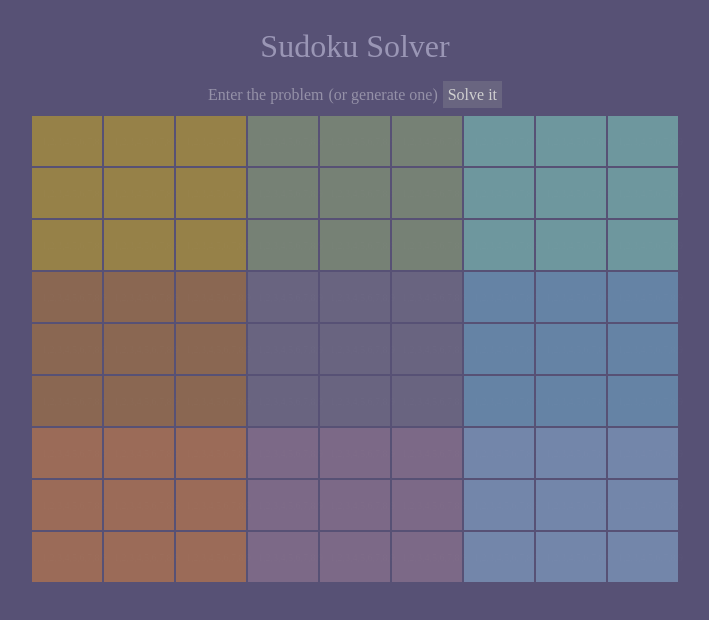
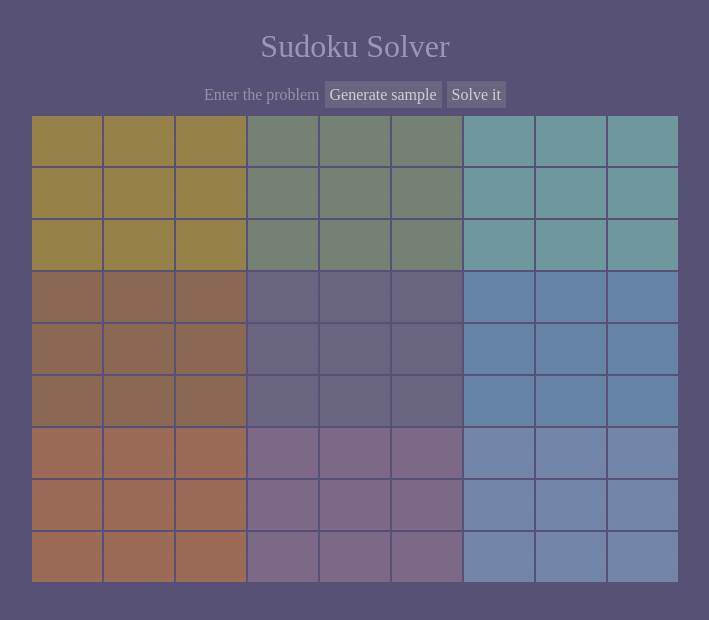
Before and after one commit to kunal-mandalia/SudokuSolver, a plain HTML site: page index.html in a window 1280 px wide. Both pictures are taken after a click on the element "Solve it". Shown: the whole page, without its empty margins (285-994 px from the left). Drawn offline with Linux system fonts and the light colour scheme.

Commit message:
Same style for all buttons

```diff
--- a/styles.css
+++ b/styles.css
@@ -114,7 +114,7 @@ tr:nth-child(9) {
 	display: inline;
 }
 
-.solveAction {
+.sButton {
 	color: #d0d0d0;
 	display: inline;
 	background-color: #696580;
--- a/sudokuSolver.js
+++ b/sudokuSolver.js
@@ -625,7 +625,7 @@
 		// render solve action
 		let aDiv = document.getElementById('action');
 		// overwrite innerHTML
-		let action = "<span><div class='solveComment'>Enter the problem</div><div class='generateAction' onclick='S.generateProblem()'>(or generate one)</div><div class='solveAction' onclick='S.solveInputProblem()'>Solve it</div></span>";
+		let action = "<span><div class='solveComment'>Enter the problem</div><div class='sButton' onclick='S.generateProblem()'>Generate sample</div><div class='sButton' onclick='S.solveInputProblem()'>Solve it</div></span>";
 		aDiv.innerHTML = action;
 		// render editable grid
 		let d = [1,2,3,4,5,6,7,8,9];
@@ -1080,8 +1080,8 @@
 		let S = solveProblem(GV.G);
 		renderGrid2(S.cycle.G, GV.validation, GV.starting);
 
-		let action = S.solved ?  "<span><div class='solveComment'>hurrah! Another one bites the dust</div><div class='solveAction' onclick='S.renderEditMode()'>Try another</div></span>"
-			: "<span><div class='solveComment'>hmm...that stumped me, you sure you entered the grid okay to begin with? </div><div class='solveAction' onclick='S.renderEditMode()'>Try again</div></span>";
+		let action = S.solved ?  "<span><div class='solveComment'>hurrah! Another one bites the dust</div><div class='sButton' onclick='S.renderEditMode()'>Try another</div></span>"
+			: "<span><div class='solveComment'>hmm...that stumped me, you sure you entered the grid okay to begin with? </div><div class='sButton' onclick='S.renderEditMode()'>Try again</div></span>";
 		let aDiv = document.getElementById('action');
 		aDiv.innerHTML = action;
 	}
```
